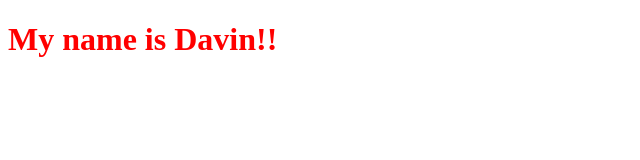
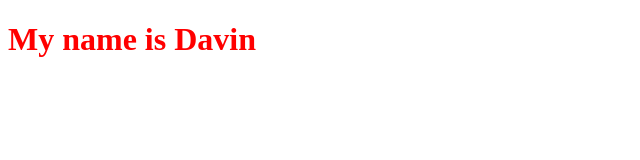
Before and after one commit to dcsteph7/basichtml, a plain HTML site: page index.html in a window 1280 px wide. Shown: the full height of the page, 0-640 px from the left. Drawn offline with Linux system fonts and the light colour scheme.

Commit message:
Remove exclamation marks

```diff
--- a/index.html
+++ b/index.html
@@ -8,6 +8,6 @@
     <link rel="stylesheet" href="style.css">
 </head>
 <body>
-    <h1>My name is Davin!!</h1>
+    <h1>My name is Davin</h1>
 </body>
 </html>
```
